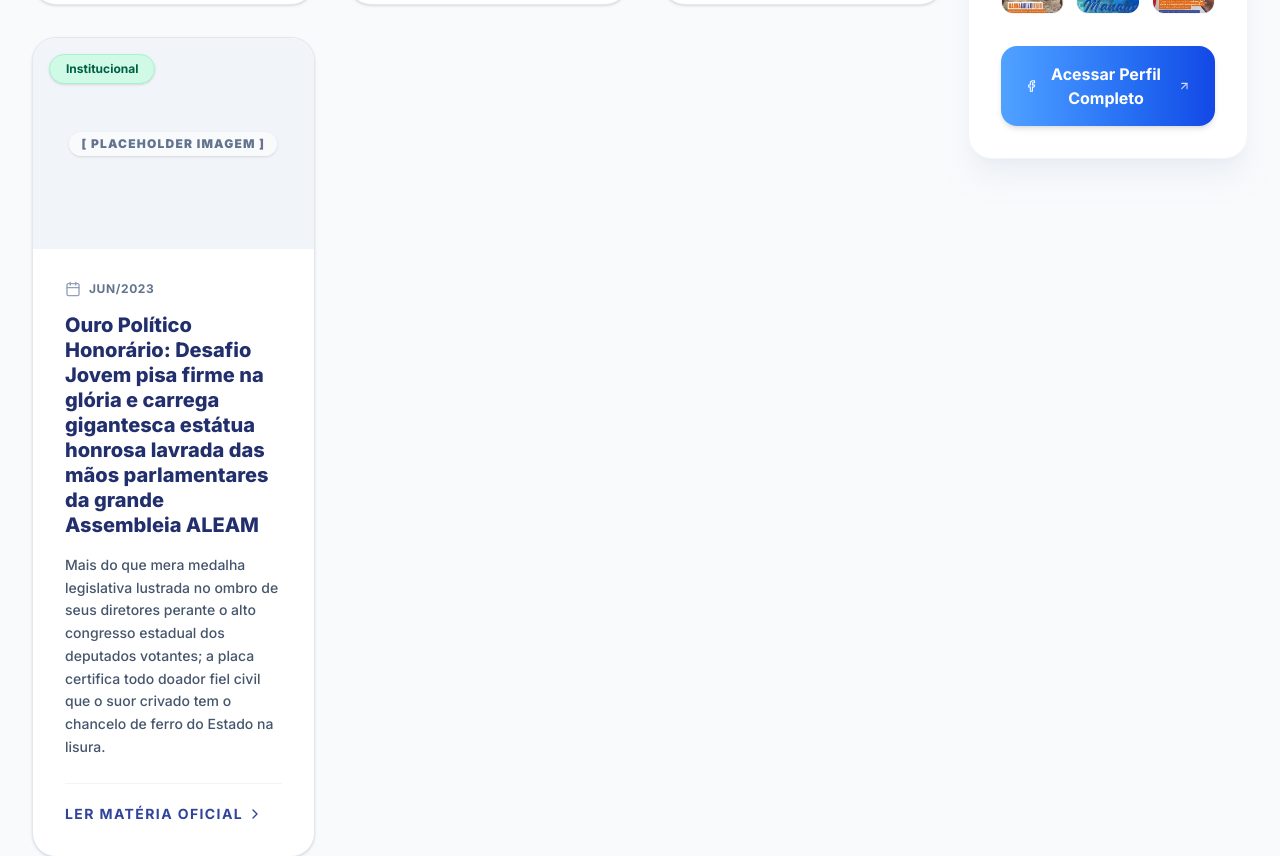
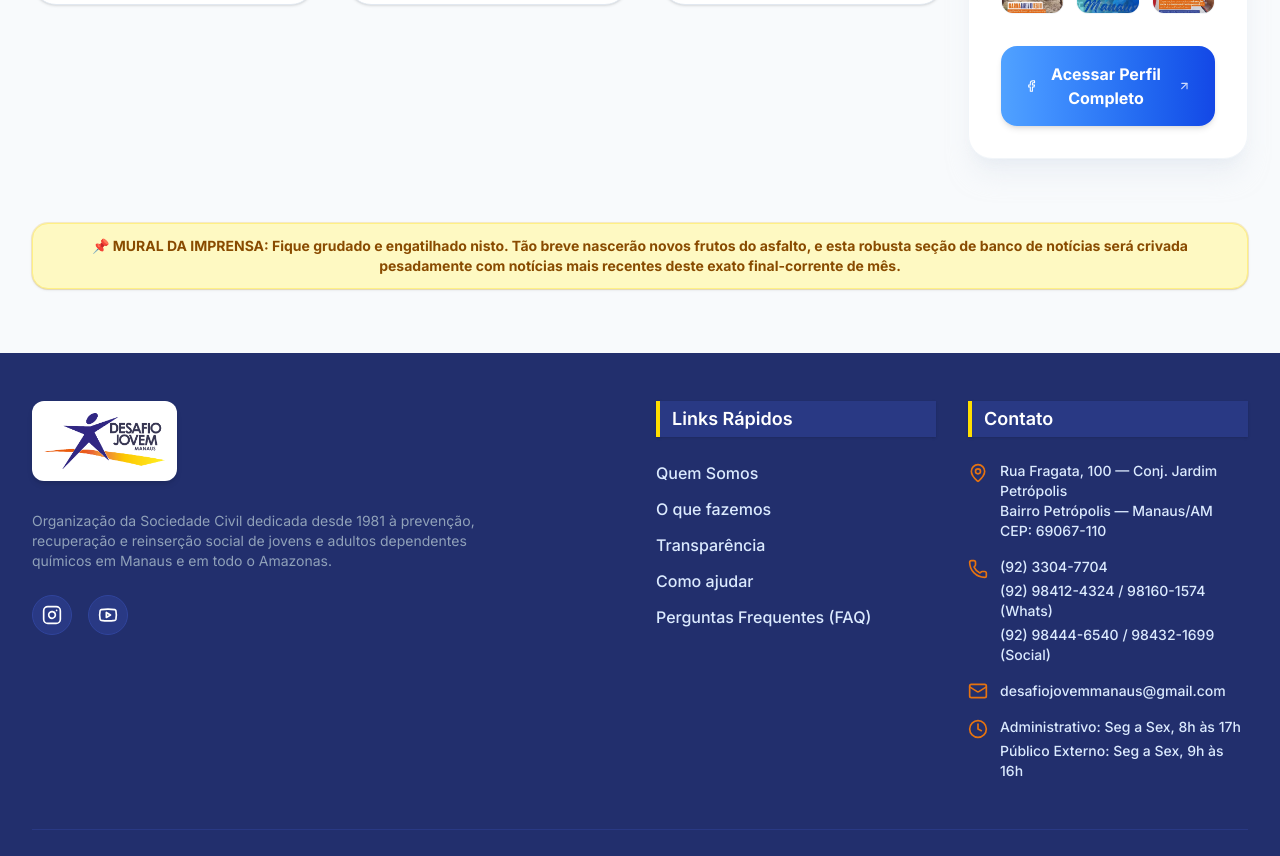
Before and after one commit to Desafio-Jovem-de-Manaus/site-djm, a Next.js app: page /noticias in a window 1280 px wide. Shown: the part 2400-3256 px from the top of the page. Built offline with nearby package versions, Linux system fonts and the light colour scheme.

Commit message:
chore: remover noticia titulo honorario aleam

```diff
--- a/src/data/news.ts
+++ b/src/data/news.ts
@@ -126,24 +126,4 @@
     mainImage: "/images/noticias/placeholder.jpg",
     galleryImages: [],
   },
-  {
-    slug: "titulo-honorario-aleam-2023",
-    title: "Ouro Político Honorário: Desafio Jovem pisa firme na glória e carrega gigantesca estátua honrosa lavrada das mãos parlamentares da grande Assembleia ALEAM",
-    date: "jun/2023",
-    category: "Institucional",
-    resume: "Mais do que mera medalha legislativa lustrada no ombro de seus diretores perante o alto congresso estadual dos deputados votantes; a placa certifica todo doador fiel civil que o suor crivado tem o chancelo de ferro do Estado na lisura.",
-    content: [
-      "Em junho de 2023, o Desafio Jovem de Manaus recebeu o Título de Utilidade Pública Estadual da Assembleia Legislativa do Amazonas (ALEAM), em solenidade realizada no plenário da Casa durante sessão especial convocada para homenagear entidades do terceiro setor com atuação relevante no estado.",
-      "A honraria reconhece mais de quatro décadas de serviço ininterrupto à sociedade amazonense, com destaque para os programas de recuperação de dependentes químicos, acolhimento de pessoas em situação de rua e fortalecimento de vínculos familiares e comunitários.",
-      "O presidente da instituição, ao receber a placa, dedicou o reconhecimento aos voluntários, doadores e técnicos que sustentam o trabalho diariamente. 'Este título não é nosso — é de cada pessoa que um dia nos estendeu a mão: com um recurso, um sorriso ou uma oração', afirmou durante o discurso.",
-      "O Título de Utilidade Pública abre portas para novos convênios com o governo estadual e facilita o acesso da instituição a editais públicos de financiamento. Do ponto de vista legal, também garante isenções tributárias e reconhecimento formal como parceira do Estado na execução de políticas sociais.",
-      "A honraria se soma a outras certificações já obtidas pela entidade, como o Certificado de Entidade Beneficente de Assistência Social (CEBAS) e o reconhecimento pela AGETAD como comunidade terapêutica habilitada para atendimento ao SUAS.",
-    ],
-    mainImage: "/images/noticias/placeholder.jpg",
-    galleryImages: [
-      "/images/noticias/placeholder-1.jpg",
-      "/images/noticias/placeholder-2.jpg",
-      "/images/noticias/placeholder-3.jpg",
-    ],
-  },
 ];
```
